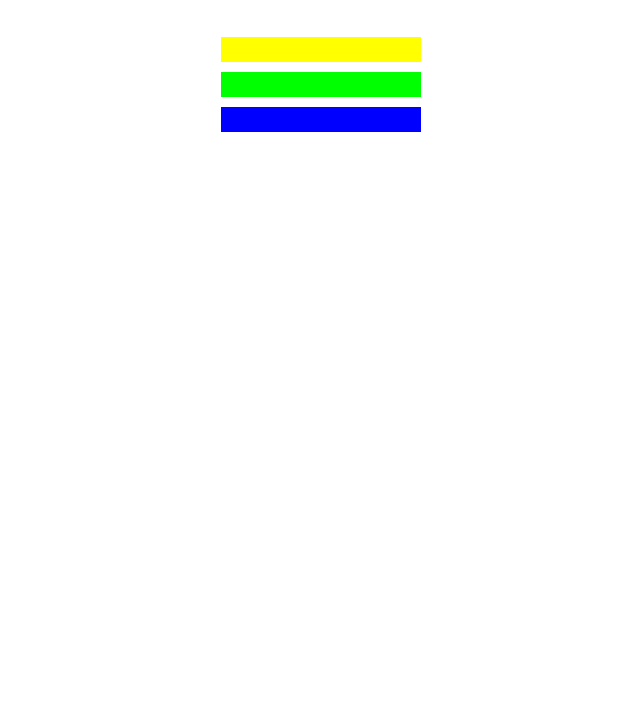
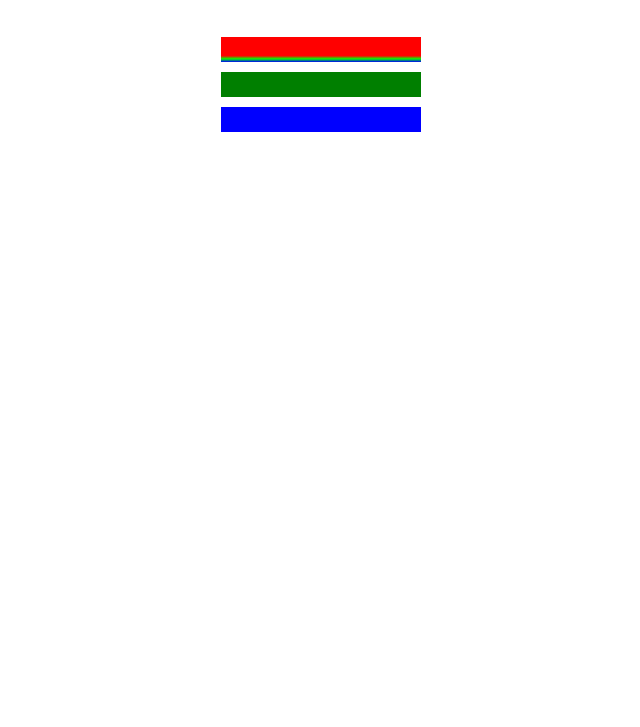
Before and after one commit to R3M1G/responsive-web-design, a plain HTML site: page 3.css-colors/index.html in a window 1280 px wide. Shown: the part 73-800 px from the top of the page, without its empty margins (319-959 px from the left). Drawn offline with Linux system fonts and the light colour scheme.

Commit message:
steps 55 + setting different parameters to colors

```diff
--- a/3.css-colors/index.html
+++ b/3.css-colors/index.html
@@ -8,8 +8,10 @@
     <link rel="stylesheet" href="styles.css">
 </head>
 <body><h1>CSS Color Markers</h1>
-    <div class="container"></div><div class="marker one"></div>
-    <div class="marker two"></div><div class="marker three"></div>
+    <div class="container"></div>
+    <div class="marker red"></div>
+    <div class="marker green"></div>
+    <div class="marker blue"></div>
 
 </body>
 </html>
--- a/3.css-colors/styles.css
+++ b/3.css-colors/styles.css
@@ -9,14 +9,14 @@ height:25px;
 width:200px;
 margin:10px auto;
 }
-.one{
-    background-color: rgb(255,255,0);
+.red{
+    background: linear-gradient(180deg, rgb(255, 0, 0)75%,rgb(0,255,0),rgb(0,0,255));
 }
-.two{
-    background-color: rgb(0,255,0);
+.green{
+    background-color:  #007f00;
 }
-.three{
-    background-color: rgb(0,0,255);
+.blue{
+    background-color: hsl(240, 100%, 50%);
 }
 .container {
 background-color: rgb(255,255,255);
```
